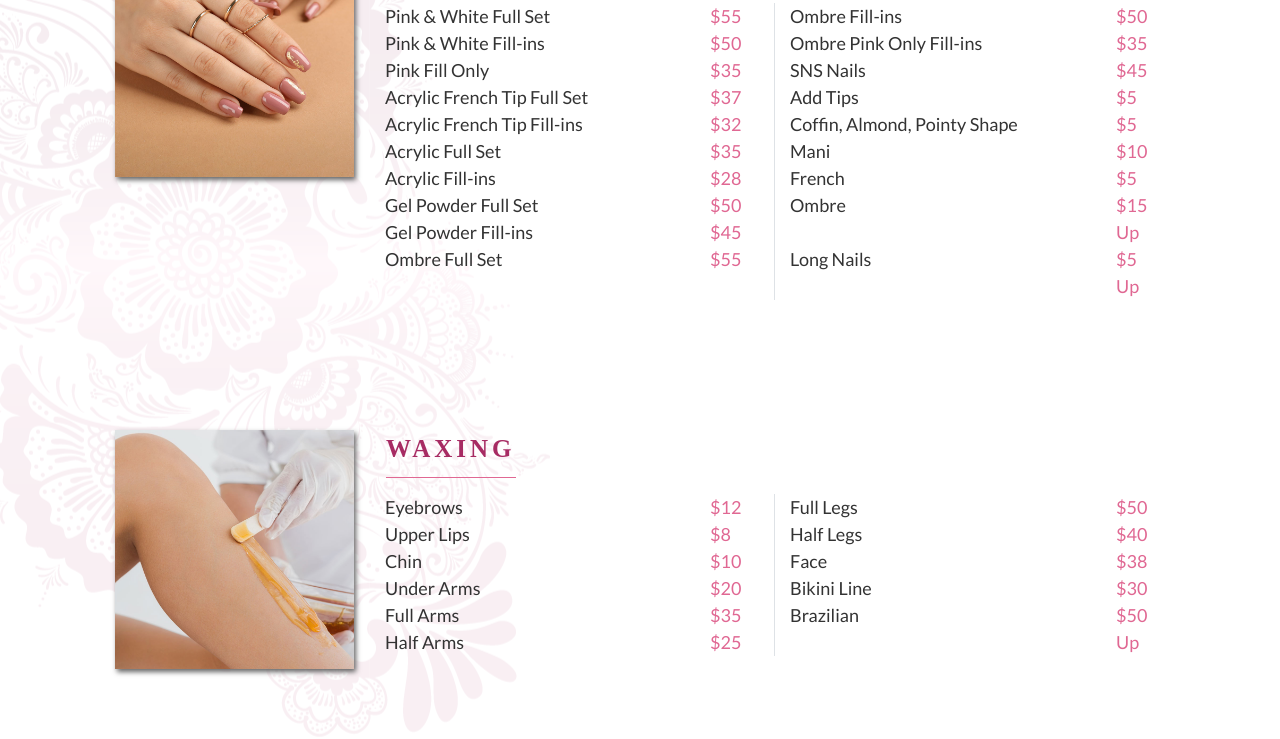
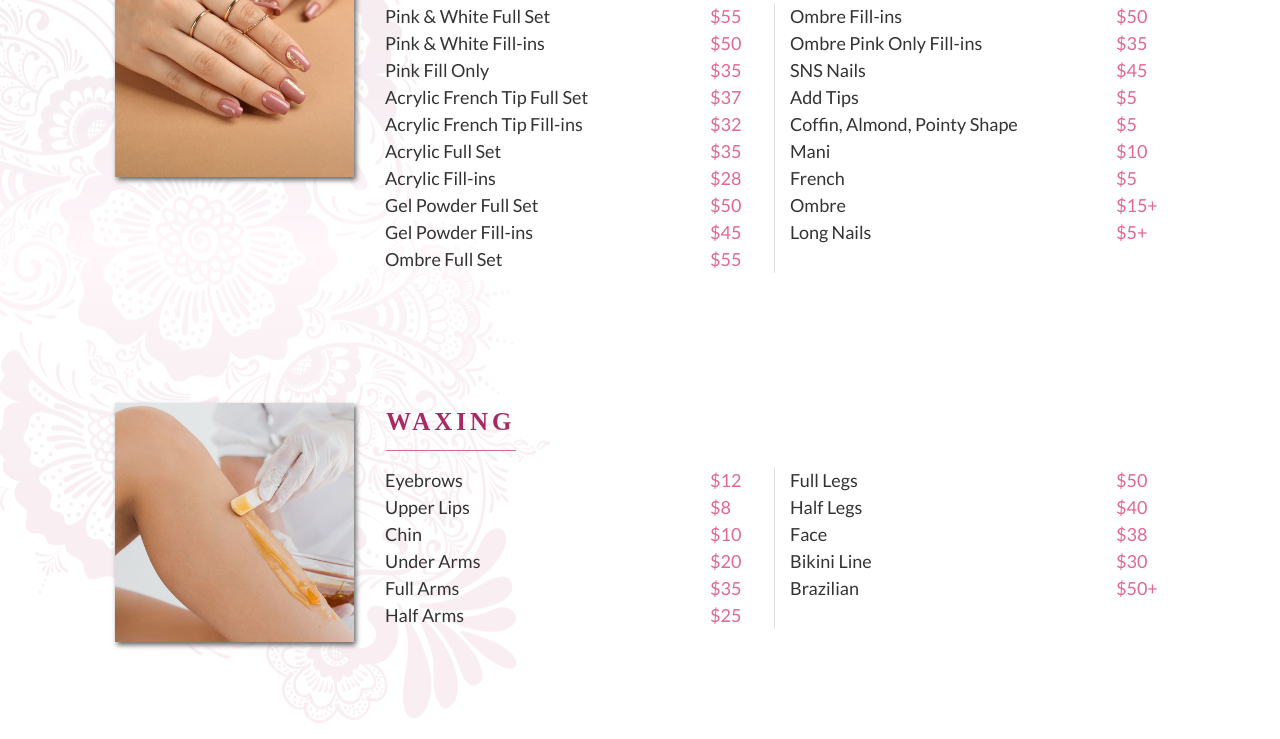
Before and after one commit to KhoaTran0456/pavilionnaillounge, a plain HTML site: page index.html in a window 1280 px wide. Shown: the part 1580-2319 px from the top of the page. Drawn offline with Linux system fonts and the light colour scheme.

Commit message:
CCC index

```diff
--- a/index.html
+++ b/index.html
@@ -357,11 +357,11 @@
                         </div>
                         <div class="title-small justify-content-between d-flex">
                             <div class="">Ombre</div>
-                            <div class="color-price"><div class="width-price">$15 Up</div></div>
+                            <div class="color-price"><div class="width-price">$15+</div></div>
                         </div>
                         <div class="title-small justify-content-between d-flex">
                             <div class="">Long Nails</div>
-                            <div class="color-price"><div class="width-price">$5 Up</div></div>
+                            <div class="color-price"><div class="width-price">$5+</div></div>
                         </div>
 
                     </div>
@@ -427,7 +427,7 @@
                         </div>
                         <div class="title-small justify-content-between d-flex">
                             <div class="">Brazilian</div>
-                            <div class="color-price"><div class="width-price">$50 Up</div></div>
+                            <div class="color-price"><div class="width-price">$50+</div></div>
                         </div>
                     </div>
                 </div>
```
